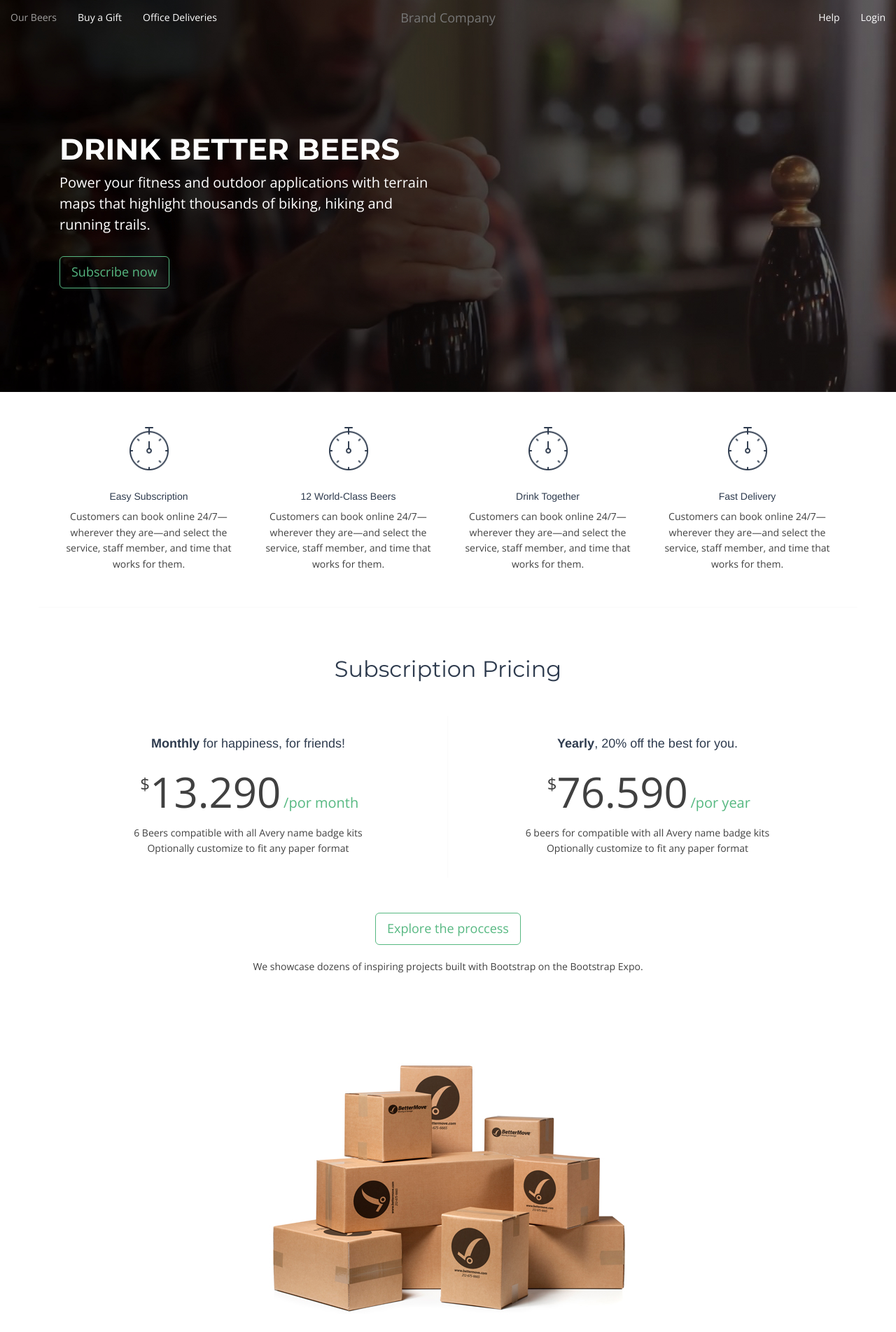
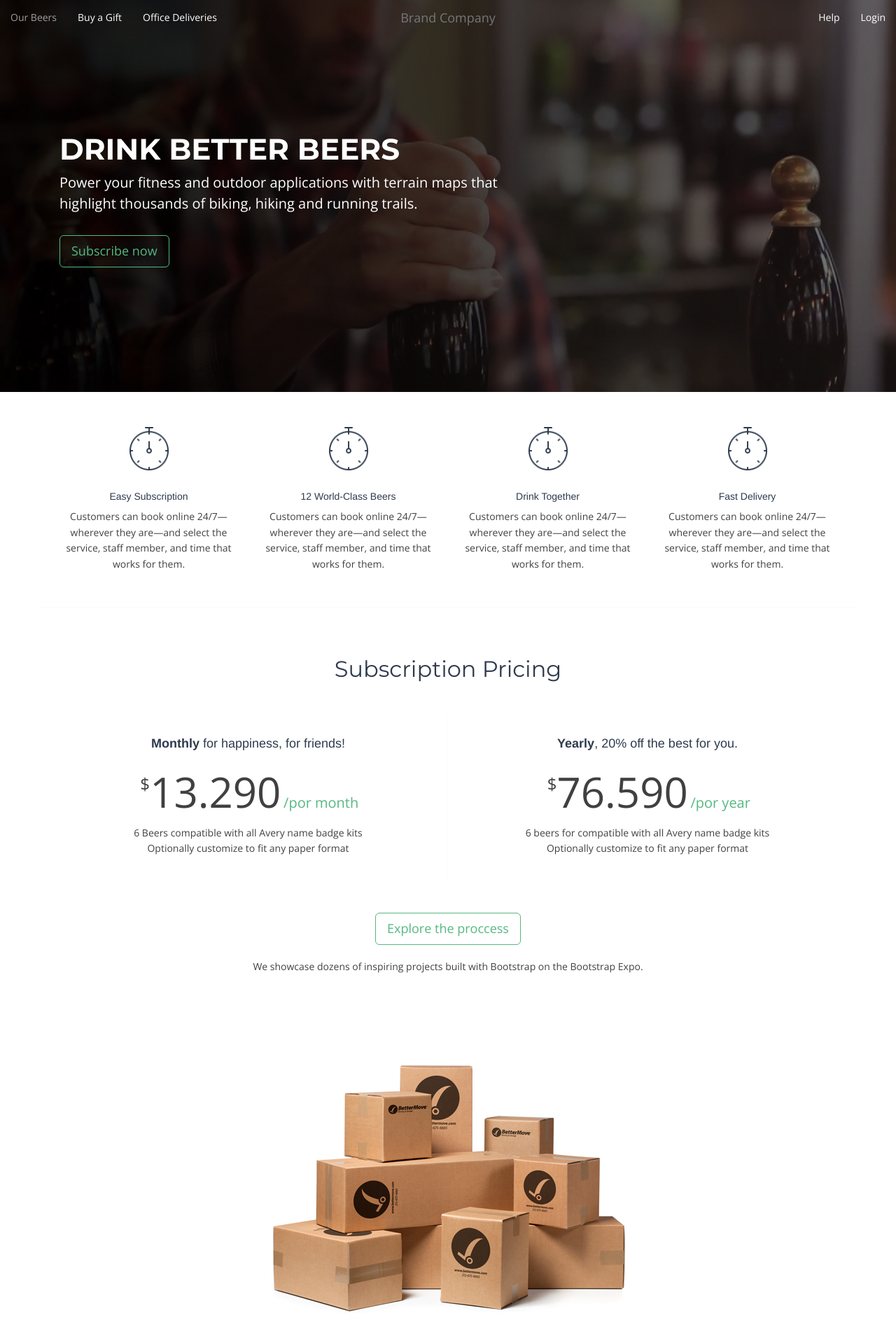
Before and after one commit to soyeljuaco/beers, a Jekyll site: the page built from index.html, in a window 1280 px wide. Shown: the top 1903 px of the page at 70% size. Built offline with Jekyll 4.4.1, drawn with Linux system fonts in a browser that asks for light colours; nearby versions of some CDN libraries.

Commit message:
change titles

```diff
--- a/_includes/header.html
+++ b/_includes/header.html
@@ -2,7 +2,7 @@
 	<div class="cover-home">
 	  {% include nav.html %}
       <div class="container">
-	      <div class="col-lg-6 v-center">
+	      <div class="col-lg-7 v-center">
 	        <h1>DRINK BETTER BEERS</h1>
 	         <p>Power your fitness and outdoor applications with terrain maps that highlight thousands of biking, hiking and running trails.</p>
 	         <a href="{{ site.baseurl }}/subscription/" class="btn btn-outline btn-lg">Subscribe now</a>
--- a/subscription.html
+++ b/subscription.html
@@ -100,10 +100,10 @@
                      <input maxlength="200" type="text" required="required" class="form-control" placeholder="Dirección 2"  />
                   </div>
                   <div class="form-group">
-                     <input maxlength="200" type="text" required="required" class="form-control" placeholder="Dirección 3"  />
+                     <input maxlength="200" type="text" required="required" class="form-control" placeholder="Numero de Departamento"  />
                   </div>
                   <div class="form-group">
-                     <input maxlength="200" type="text" required="required" class="form-control" placeholder="Dirección 4"  />
+                     <input maxlength="200" type="text" required="required" class="form-control" placeholder="Otro dato"  />
                   </div>
                   <button class="btn btn-primary nextBtn btn-lg btn-block" type="button" >Continuar</button>
                </div>
```
